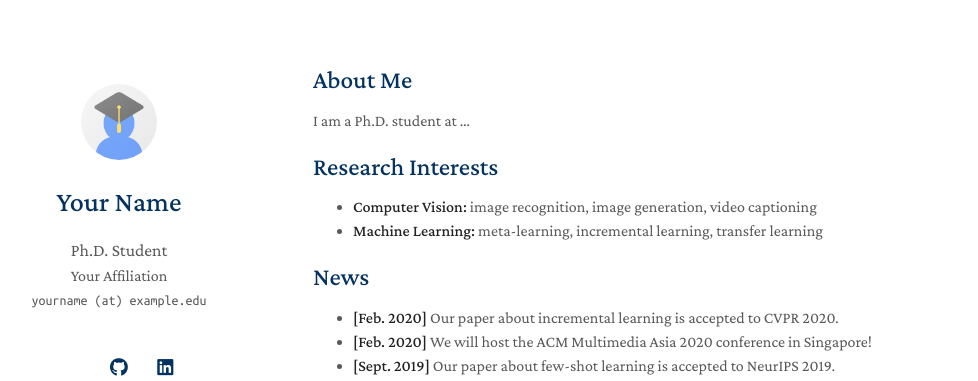
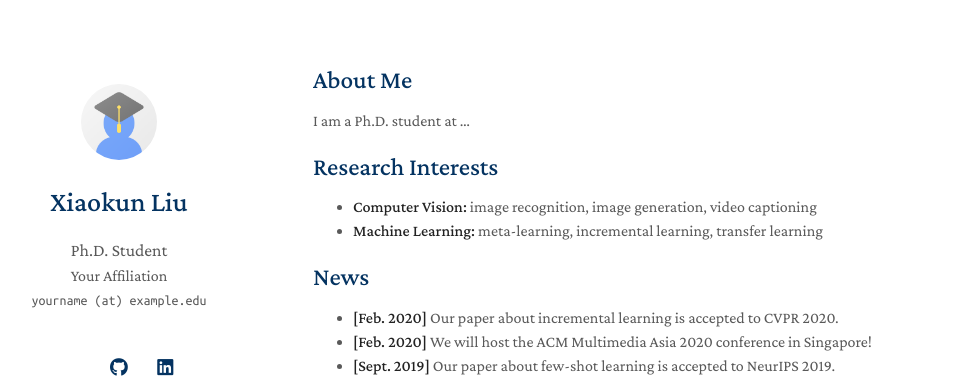
Before and after one commit to xiaokunliu01/xiaokunliu01.github.io, a Jekyll site: the page built from index.md, in a window 1280 px wide. Shown: the top 381 px of the page, without its empty margins (157-1135 px from the left). Built offline with Jekyll 4.4.1, drawn with Linux system fonts in a browser that asks for light colours; a style sheet for code colours, icons or effects is not loaded; our own code applies the rules of GitHub Pages for plain Markdown files.

Commit message:
Update _config.yml

```diff
--- a/_config.yml
+++ b/_config.yml
@@ -1,5 +1,5 @@
 # Basic Information
-title: Your Name
+title: Xiaokun Liu
 position: Ph.D. Student
 affiliation: Your Affiliation
 email: yourname (at) example.edu
```
